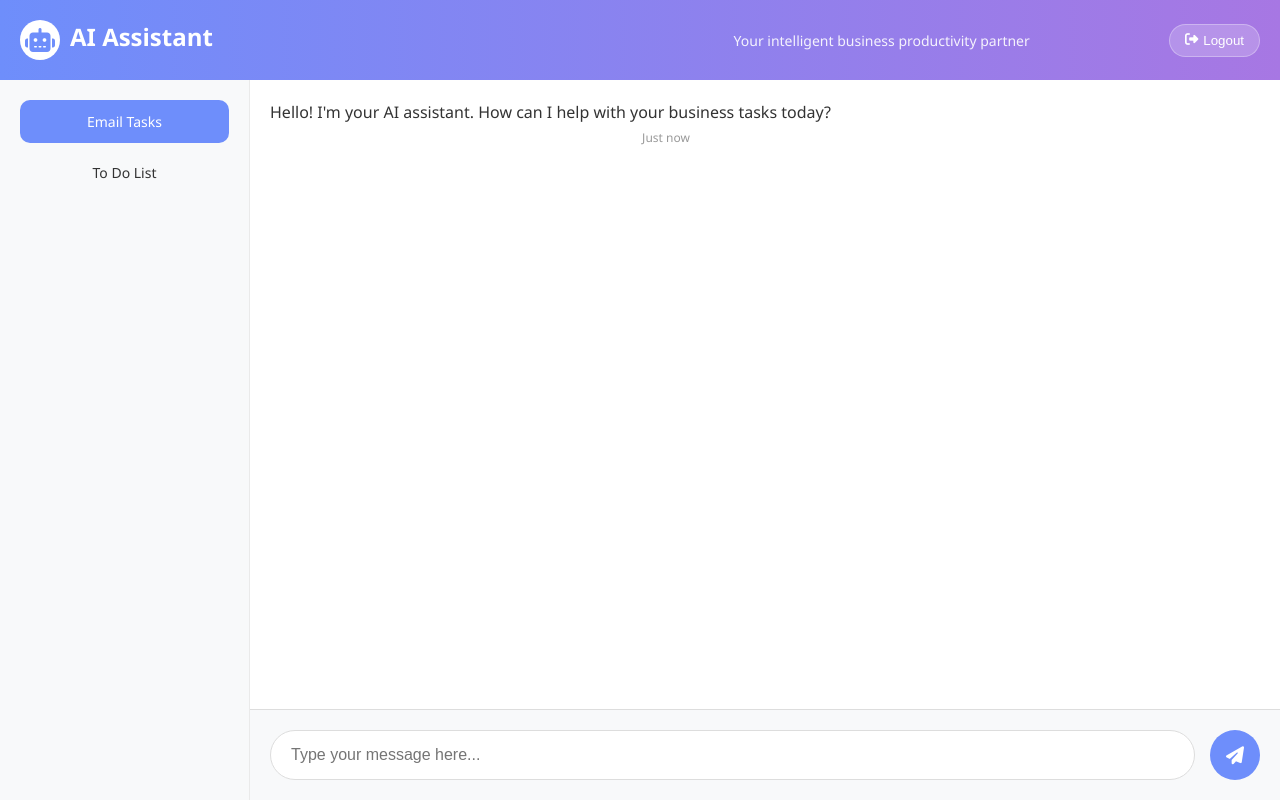
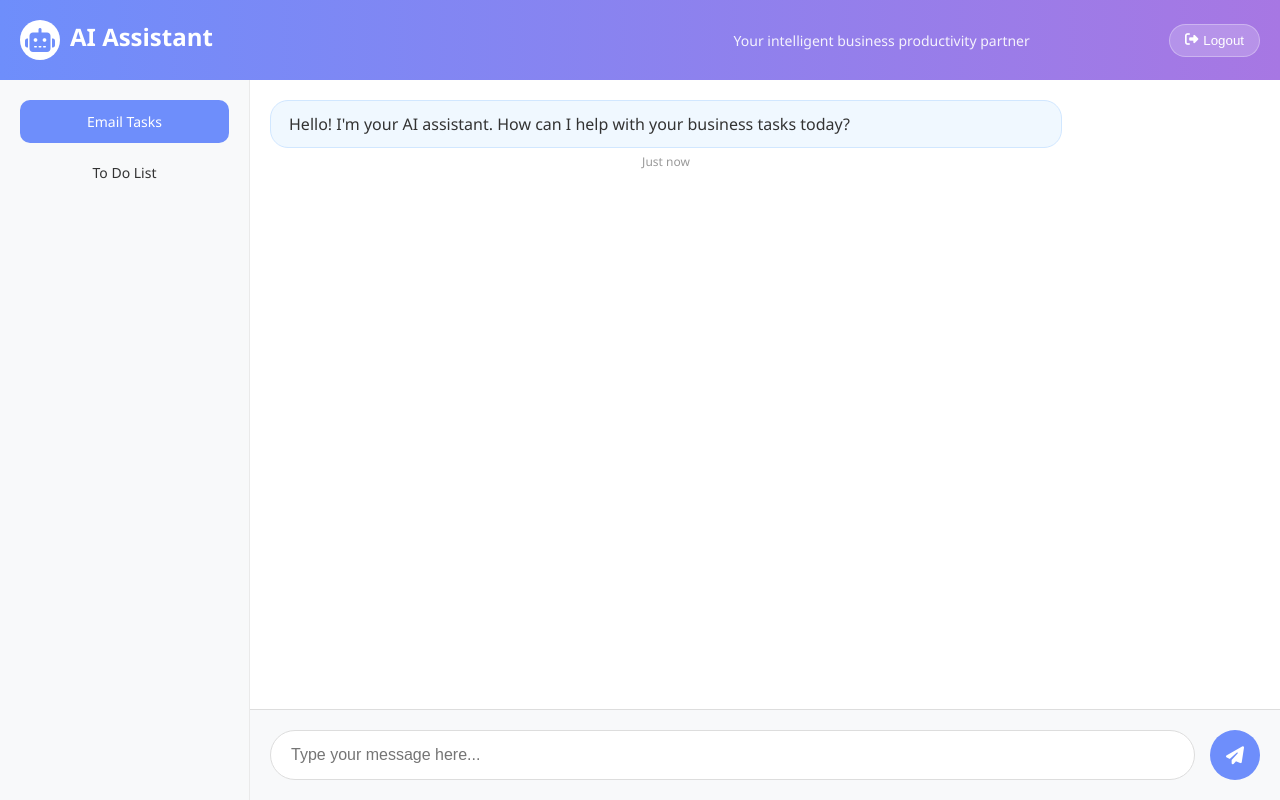
Before and after one commit to billee/tasks_web_app, a React (Create React App) app in the folder frontend/: page /chat in a window 1280 px wide. Built offline with nearby package versions, Linux system fonts and the light colour scheme; no server answers; sample sign-in values are in the browser's storage.

Commit message:
gmail access button not showing

```diff
--- a/frontend/src/components/ChatInterface/ChatInterface.css
+++ b/frontend/src/components/ChatInterface/ChatInterface.css
@@ -179,24 +179,24 @@
   margin-left: auto;
 }
 
-.chat-interface .message-bubble {
+/* .chat-interface .message-bubble {
   padding: 12px 18px;
   border-radius: 18px;
   box-shadow: 0 2px 10px rgba(0, 0, 0, 0.05);
   line-height: 1.5;
   word-wrap: break-word;
-}
+} */
 
-.chat-interface .ai-message .message-bubble {
+/* .chat-interface .ai-message .message-bubble {
   background: #f0f3ff;
   border-top-left-radius: 5px;
-}
+} */
 
-.chat-interface .user-message .message-bubble {
+/* .chat-interface .user-message .message-bubble {
   background: #6e8efb;
   color: white;
   border-top-right-radius: 5px;
-}
+} */
 
 .chat-interface .message-time {
   font-size: 12px;
@@ -537,13 +537,13 @@
   margin-left: auto;
 }
 
-.chat-interface .ai-message .message-bubble {
+/* .chat-interface .ai-message .message-bubble {
   background-color: #f0f8ff;
   color: #333;
   border: 1px solid #d1e7ff;
   display: block;
   text-align: center;
-}
+} */
 
 .chat-interface .email-view-icon {
   background: none;
@@ -680,12 +680,13 @@
 
 /* Make sure the message bubble doesn't interfere with email composer layout */
 .chat-interface .ai-message .message-bubble {
+  background-color: #f0f8ff;
+  color: #333;
+  border: 1px solid #d1e7ff;
+  /* Allow block content to stack */
   display: block;
   text-align: left;
-  padding: 0;
-  background: transparent;
-  border: none;
-  box-shadow: none;
+  padding: 12px 18px;
 }
 
 /* Specific styles for email actions within chat interface */
@@ -737,9 +738,9 @@
   border-radius: 12px;
   border-left: 4px solid #4285f4;
   box-shadow: 0 2px 8px rgba(0, 0, 0, 0.1);
-  display: block !important;
-  visibility: visible !important;
-  opacity: 1 !important;
+  display: block;
+  visibility: visible;
+  opacity: 1;
 }
 
 .chat-interface .oauth-authorize-btn {
@@ -751,15 +752,15 @@
   font-size: 16px;
   font-weight: 600;
   cursor: pointer;
-  display: flex !important;
+  display: flex;
   align-items: center;
   gap: 10px;
   transition: all 0.3s ease;
   width: 100%;
   justify-content: center;
   margin-bottom: 12px;
-  visibility: visible !important;
-  opacity: 1 !important;
+  visibility: visible;
+  opacity: 1;
   min-height: 48px;
 }
 
@@ -782,10 +783,10 @@
   line-height: 1.4;
 }
 
-.chat-interface .oauth-authorization i {
+/* .chat-interface .oauth-authorization i {
   font-size: 18px;
   flex-shrink: 0;
-}
+} */
 
 /* Ensure OAuth appears in AI messages properly */
 .chat-interface .ai-message .oauth-authorization {
@@ -799,3 +800,12 @@
   visibility: visible !important;
   opacity: 1 !important;
 }
+
+.chat-interface .ai-message .message-bubble.ai-oauth-message {
+  /* Remove padding and background/border for messages containing embedded components */
+  padding: 0;
+  background: transparent;
+  border: none;
+  box-shadow: none;
+  /* Ensure the text itself is styled correctly, outside of the main component */
+}
--- a/frontend/src/components/ChatInterface/ChatInterface.jsx
+++ b/frontend/src/components/ChatInterface/ChatInterface.jsx
@@ -486,7 +486,7 @@ const ChatInterface = () => {
             <div className="response-section">
               {messages.map((message, index) => (
                 <div key={message.id || index} className={`chat-message ${message.isUser ? 'user-message' : 'ai-message'}`}>
-                  <div className="message-bubble">
+                  <div className={`message-bubble ${message.isOAuthRequired ? 'ai-oauth-message' : ''}`}>
                     {message.text}
                     {message.gmailEmails && (
                       <GmailDisplay
```
